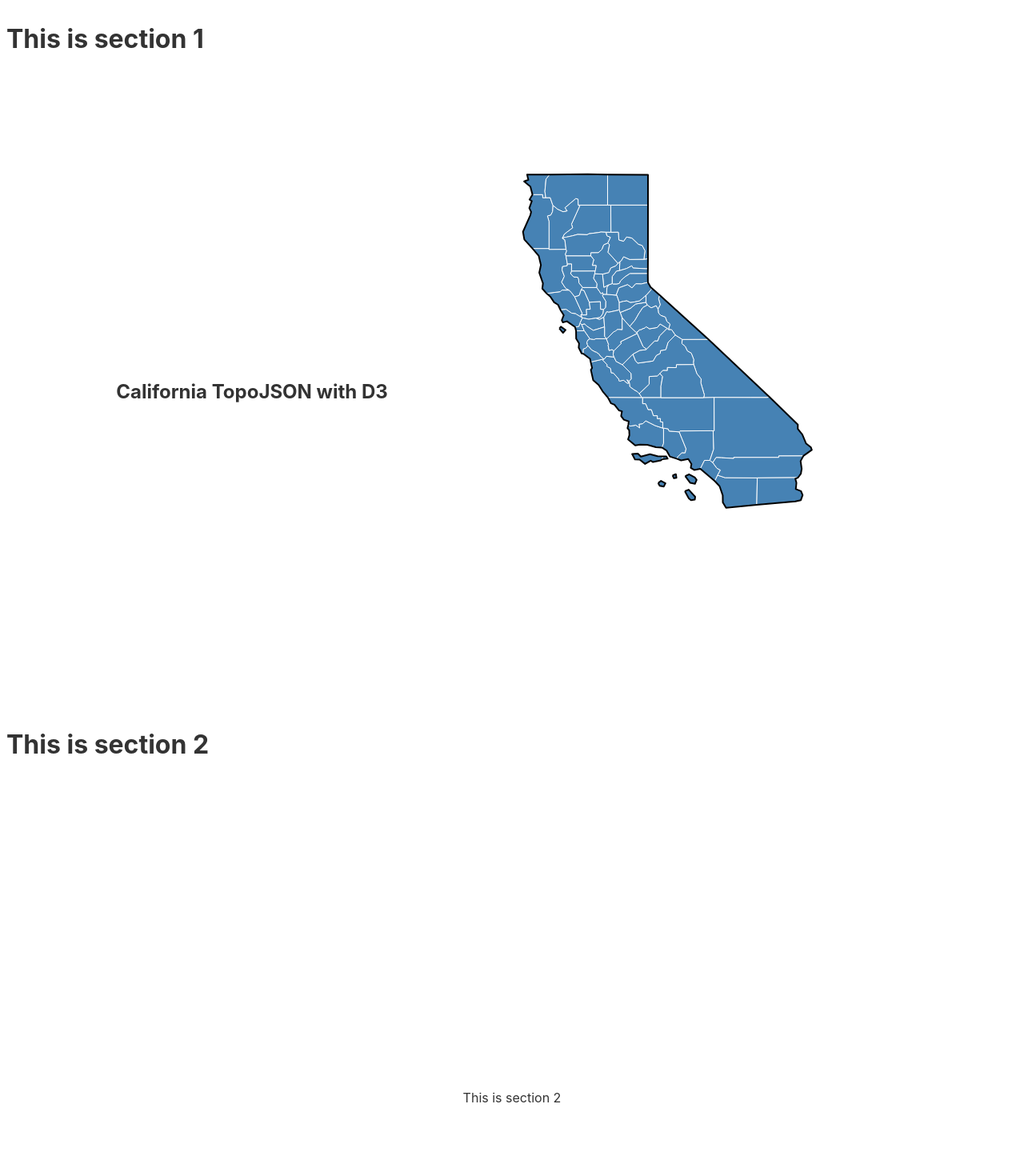
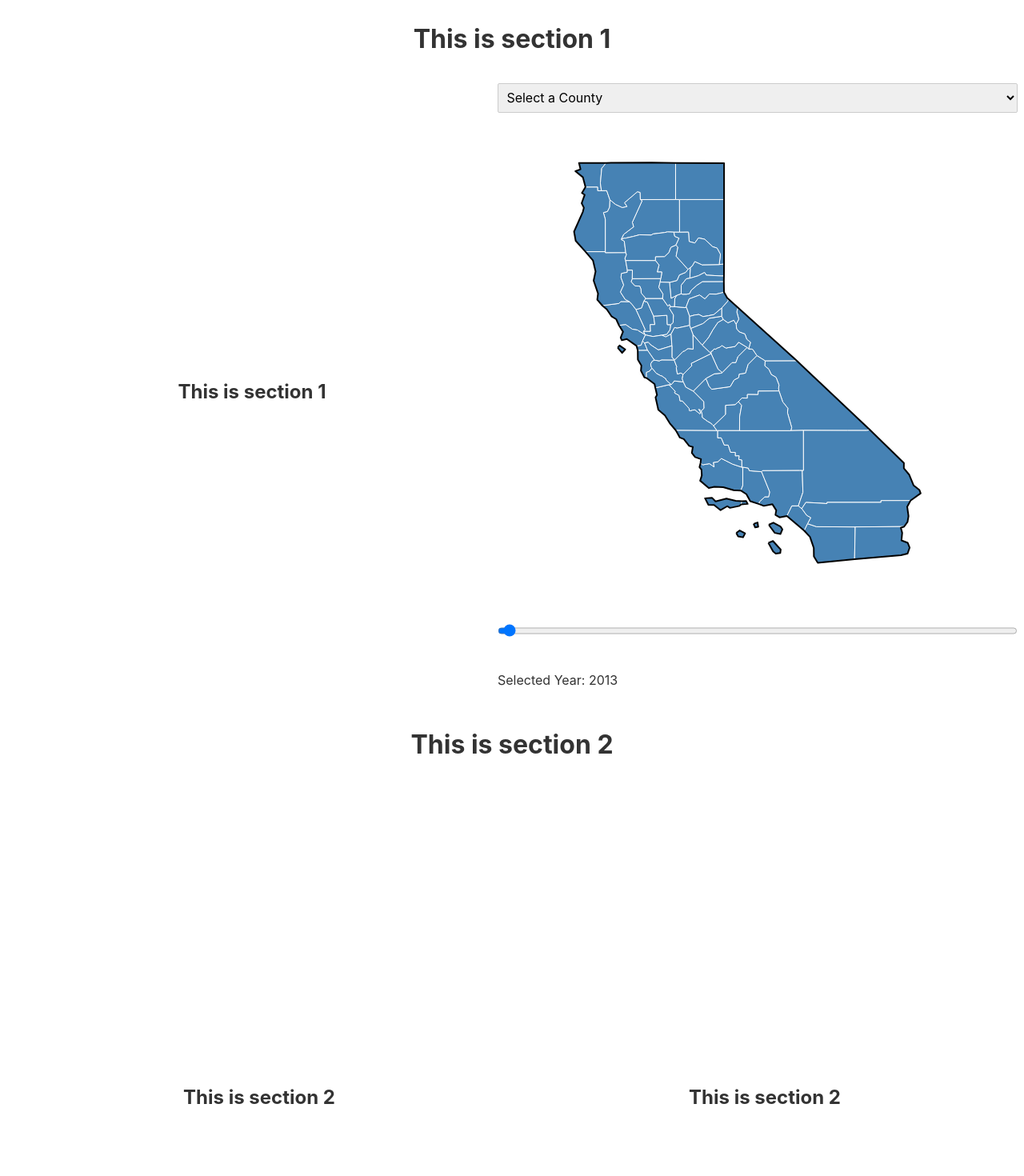
Before and after one commit to hc414/CrimeEducationPolice, a SvelteKit app: page / in a window 1280 px wide. Shown: the top 1470 px of the page at 80% size. Built offline with nearby package versions, Linux system fonts and the light colour scheme.

Commit message:
added select county and select year + formatting

```diff
--- a/public/global.css
+++ b/public/global.css
@@ -92,3 +92,8 @@ div.tooltip {
 	border-radius: 8px;
 	pointer-events: none;
 }
+
+.slider {
+	width: 650px;
+	margin: 20px auto;
+}
--- a/src/components/CalMap.svelte
+++ b/src/components/CalMap.svelte
@@ -1,31 +1,22 @@
-
-<!-- <script>
-    import { onMount } from "svelte";
-    import cal from "./caCountiesTopoSimple.json";
-    import * as d3 from "d3";
-    import { feature, mesh } from "topojson-client";
-
-
--->
-
-
 <script>
     import { onMount } from "svelte";
     import { feature, mesh } from "topojson-client";
     import { geoMercator, geoPath } from 'd3-geo';
+    import * as d3 from "d3";
     import cal from "./caCountiesTopoSimple.json";
-    import * as d3 from "d3";
 
     let width = 650;
     let height = 600;
+    let selectedCounty = ""; // Variable to store the selected county
 
     let projection = geoMercator()
-        .scale(1000 * 2)
-        .center([-120, 36])
+        .scale(1000 * 2.4)
+        .center([-119, 37.5])
         .translate([width / 2, height / 2]);
 
     let path = geoPath()
         .projection(projection);
+
 
     onMount(() => {
         const svg = d3.select("#map").append("svg")
@@ -42,6 +33,7 @@
             .style("opacity", 0);
 
         svg.selectAll(".subunit")
+
             .data(feature(cal, cal.objects.subunits).features)
             .enter().append("path")
             .attr("class", d => "subunit " + d.properties.name)
@@ -58,13 +50,64 @@
                 div.transition()
                     .duration(500)
                     .style("opacity", 0);
+            })
+            .on("click", function(event, d) {
+                selectedCounty = d.properties.fullName;
+                highlightCounty();
             });
 
         svg.append("path")
             .datum(mesh(cal, cal.objects.subunits, (a, b) => a === b))
             .attr("class", "exterior-boundary")
             .attr("d", path);
+
+        function highlightCounty() {
+            svg.selectAll(".subunit").style("fill", d => {
+                console.log(d.properties.fullName === selectedCounty);
+                return d.properties.fullName === selectedCounty ? "orange" : "steelblue";
+            });
+        }
+
+        // Event listener for dropdown change
+        document.getElementById("countyDropdown").addEventListener("change", function(event) {
+            selectedCounty = event.target.value;
+            highlightCounty();
+        });
+
+        function updateSelectedYear() {
+            const slider = document.getElementById('yearSlider');
+            const selectedYear = document.getElementById('selectedYear');
+
+            selectedYear.textContent = slider.value;
+
+            slider.addEventListener('input', function() {
+                selectedYear.textContent = this.value;
+                console.log(selectedYear.textContent);
+            });
+        }
+
+        // Call updateSelectedYear function directly in onMount
+        updateSelectedYear();
+
+        const countiesData = feature(cal, cal.objects.subunits).features.map(d => d.properties.fullName);
+        const dropdown = document.getElementById("countyDropdown");
+        countiesData.sort();
+        countiesData.forEach(county => {
+            const option = document.createElement("option");
+            option.value = county;
+            option.textContent = county;
+            dropdown.appendChild(option);
+        });
     });
 </script>
-<h1>California TopoJSON with D3</h1>
-<div id="map"></div>
+
+<!-- <h1>California TopoJSON with D3</h1> -->
+
+<select id="countyDropdown">
+    <option value="">Select a County</option>
+</select>
+<div id="map">
+
+</div>
+<input type="range" min="2013" max="2022" value="2013" class="slider" id="yearSlider">
+<p>Selected Year: <span id="selectedYear">2013</span></p>
--- a/src/components/ScrollyTeller.svelte
+++ b/src/components/ScrollyTeller.svelte
@@ -3,7 +3,6 @@
   import { onMount } from "svelte";
   import Police from "./Police.svelte";
   import CalMap from "./CalMap.svelte"
-  // import { currentPage } from "./store.js"; // import the store
 
   let sections, currentPage;
 
@@ -34,25 +33,84 @@
   });
 </script>
 
+<!-- <div class="foreground">
+  {#each Array(6) as _, index}
+
+    {#if index == 0}
+      <section class="section-map">
+        <h1 class="header">This is section {index + 1} </h1>
+
+        <div class="map-container">
+          <CalMap />
+        </div>
+      </section>
+    {:else}
+      <section>
+        <h1 class="header">This is section {index + 1} </h1>
+        This is section {index + 1}</section>
+    {/if}
+  {/each}
+</div> -->
 <div class="foreground">
   {#each Array(6) as _, index}
-    <h1>This is section {index + 1} </h1>
     {#if index == 0}
-      <section><CalMap /></section>
+      <div class="big-section">
+        <h1 class="header">This is section {index + 1}</h1>
+        <section class="section-map">
+          <div class="left">
+            <h1 class="header">This is section {index + 1}</h1>
+          </div>
+          <div class="right">
+            <CalMap />
+          </div>
+        </section>
+      </div>
+
     {:else}
-      <section>This is section {index + 1}</section>
+      <div class="big-section">
+        <h1 class="header">This is section {index + 1}</h1>
+        <section class="section-map">
+          <div class="left">
+            <h1 class="header">This is section {index + 1}</h1>
+          </div>
+          <div class="right">
+            <h1 class="header">This is section {index + 1}</h1>
+          </div>
+        </section>
+      </div>
     {/if}
-    <!-- <section>This is section {index + 1}</section> -->
-
-    <!-- add visulation page to each section below -->
-    <!-- {#if index == 0}
-      <CalMap />
-    {/if} -->
   {/each}
 </div>
 
+<!-- <style global>
+  @import 'public/global.css';
+  section {
+    height: 100vh;
+    width: 100%;
+    display: grid;
+    justify-content: center;
+    align-items: center;
+  }
+  .section-map {
+    height: 100vh;
+    width: 100%;
+    display: grid;
+    justify-content: center;
+    align-items: center;
+  }
+
+  .map-container {
+    height: 100vh;
+    width: 100%;
+    display: grid;
+    justify-content: right;
+    align-items: right;
+  }
+
+</style> -->
 <style global>
   @import 'public/global.css';
+
   section {
     height: 100vh;
     width: 100%;
@@ -60,4 +118,39 @@
     justify-content: center;
     align-items: center;
   }
+
+  .section-map {
+    display: grid;
+    grid-template-columns: 1fr 1fr; /* Split the section into two equal halves */
+    height: 100vh;
+    width: 100%;
+  }
+
+  .left, .right {
+    display: grid;
+    justify-content: center;
+    align-items: center;
+  }
+
+  .left {
+    justify-content: center;
+    align-items: center;
+  }
+
+  .right {
+    justify-content: center;
+    align-items: center;
+  }
+
+  .header {
+    text-align: center;
+  }
+
+  .map-container {
+    height: 80%;
+    width: 100%;
+    display: flex;
+    justify-content: center;
+    align-items: center;
+  }
 </style>
```
